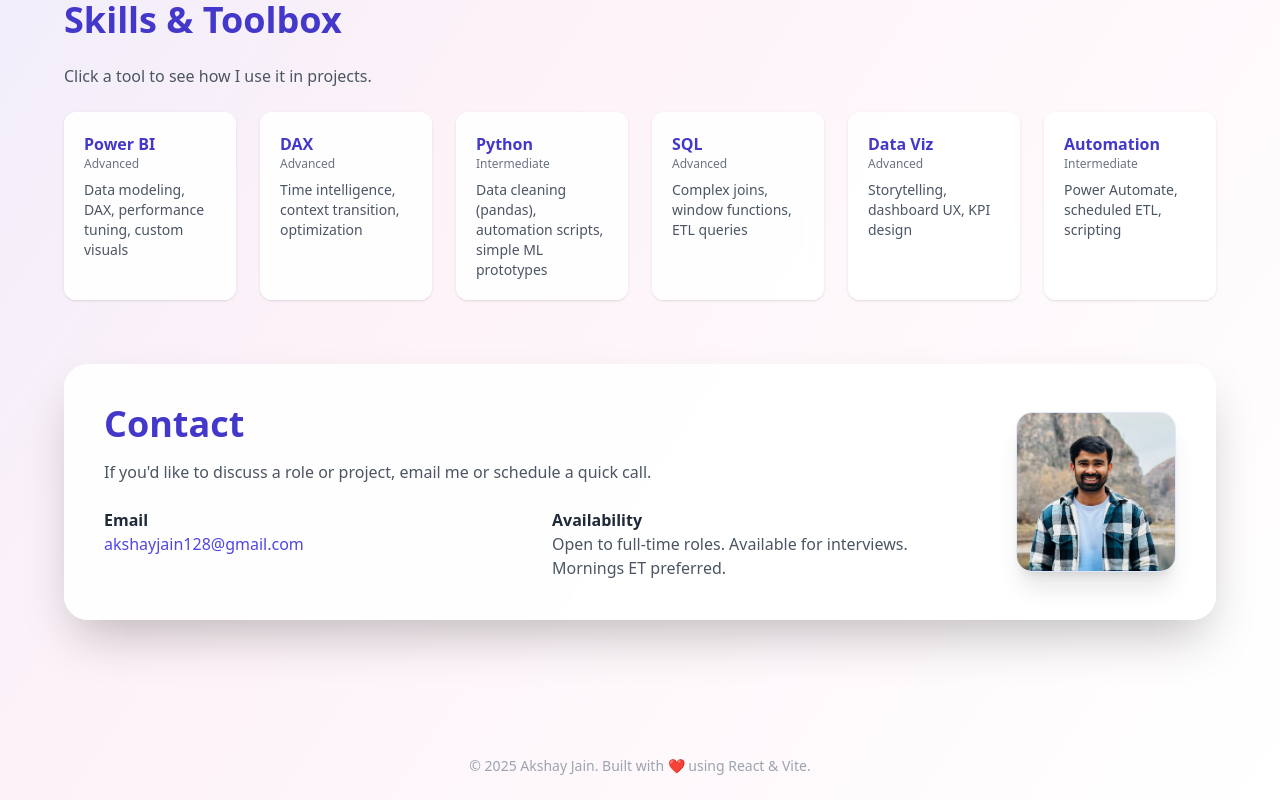
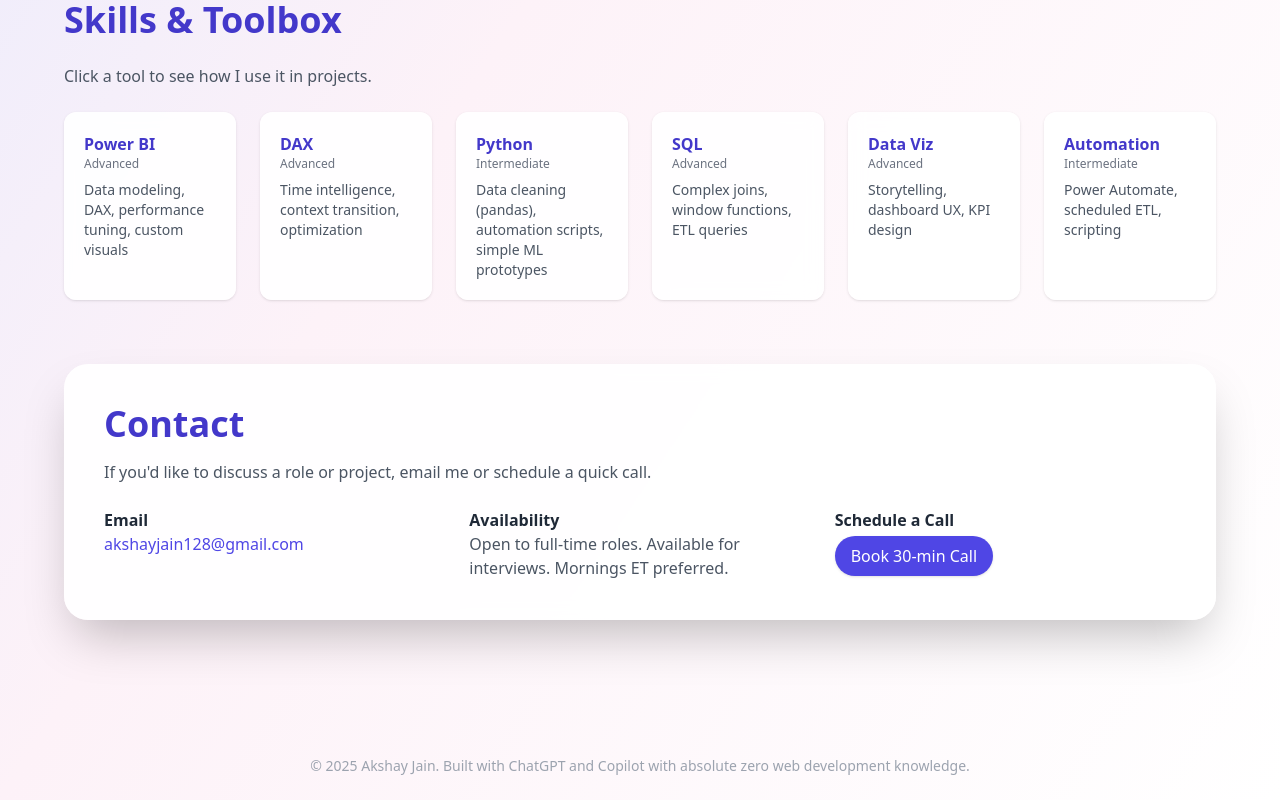
Before and after one commit to idealidler/my-portfolio, a React (Vite) app: page / in a window 1280 px wide. Shown: the part 1134-1934 px from the top of the page. Built offline with nearby package versions, Linux system fonts and the light colour scheme.

Commit message:
Updated contact

```diff
--- a/src/App.jsx
+++ b/src/App.jsx
@@ -234,27 +234,38 @@ export default function App() {
 {/* Contact Section */}
 <section id="contact" className="mb-16">
   <div className="bg-white/90 backdrop-blur rounded-3xl shadow-2xl p-10 flex flex-col md:flex-row gap-10 items-center">
-            <div className="flex-1">
+    <div className="flex-1 w-full">
       <h2 className="text-4xl font-bold text-indigo-700 mb-4">Contact</h2>
-              <p className="text-gray-600 mb-6">If you'd like to discuss a role or project, email me or schedule a quick call.</p>
-              <div className="grid grid-cols-1 md:grid-cols-2 gap-6">
-                <div>
+      <p className="text-gray-600 mb-6">
+        If you'd like to discuss a role or project, email me or schedule a quick call.
+      </p>
+      <div className="grid grid-cols-1 md:grid-cols-3 gap-6 items-start">
+        <div className="w-full">
           <h4 className="font-semibold">Email</h4>
-                  <a className="text-indigo-600 hover:underline" href="mailto:akshayjain128@gmail.com">akshayjain128@gmail.com</a>
+          <a
+            className="text-indigo-600 hover:underline break-all"
+            href="mailto:akshayjain128@gmail.com"
+          >
+            akshayjain128@gmail.com
+          </a>
         </div>
-                <div>
+        <div className="w-full">
           <h4 className="font-semibold">Availability</h4>
-                  <p className="text-gray-600">Open to full-time roles. Available for interviews. Mornings ET preferred.</p>
+          <p className="text-gray-600">
+            Open to full-time roles. Available for interviews. Mornings ET preferred.
+          </p>
         </div>
+        <div className="w-full">
+          <h4 className="font-semibold">Schedule a Call</h4>
+          <a
+            href="https://calendly.com/akshayjain128/30min"
+            target="_blank"
+            rel="noopener noreferrer"
+            className="inline-block mt-1 px-4 py-2 bg-indigo-600 text-white rounded-full shadow hover:bg-indigo-700 transition"
+          >
+            Book 30-min Call
+          </a>
         </div>
-            </div>
-            <div className="flex-shrink-0 hidden md:block">
-              <div className="w-40 h-40 rounded-2xl overflow-hidden shadow-xl bg-white flex items-center justify-center border border-indigo-100">
-                <img
-                  src={`${import.meta.env.BASE_URL}assets/profile.jpg`}
-                  alt="Akshay"
-                  className="w-full h-full object-cover"
-                />
       </div>
     </div>
   </div>
@@ -354,7 +365,7 @@ export default function App() {
       `}</style>
 
       <footer className="w-full text-center py-6 text-gray-400 text-sm">
-        &copy; {new Date().getFullYear()} Akshay Jain. Built with ❤️ using React & Vite.
+        &copy; {new Date().getFullYear()} Akshay Jain. Built with ChatGPT and Copilot with absolute zero web development knowledge.
       </footer>
     </div>
   );
```
Lines whose indentation alone changed are shown as unchanged.
